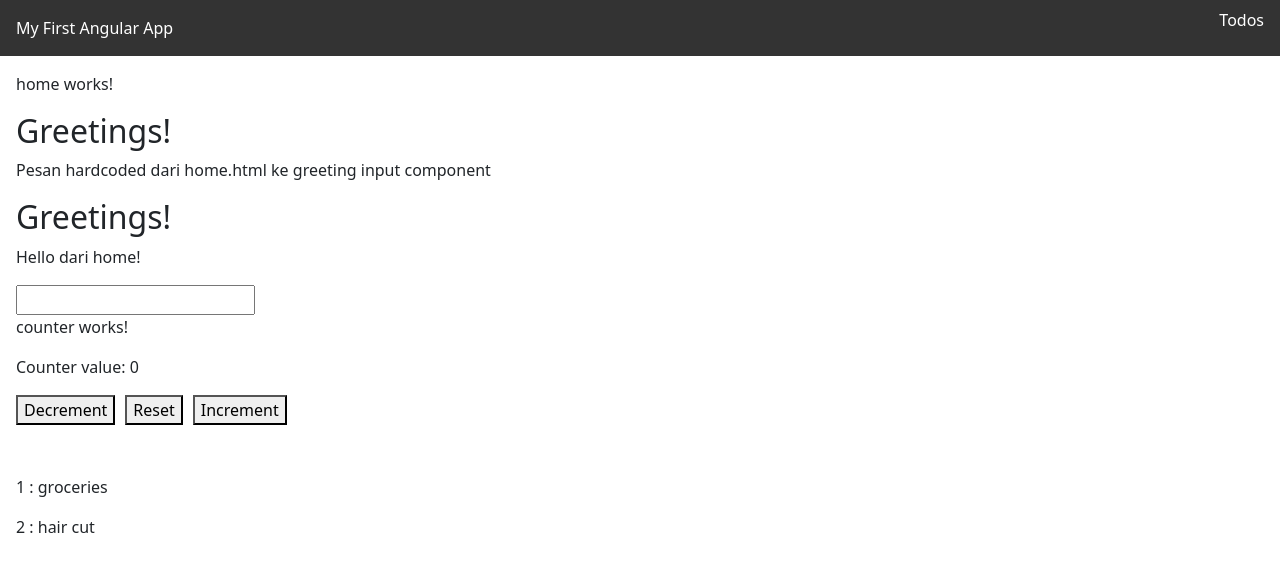
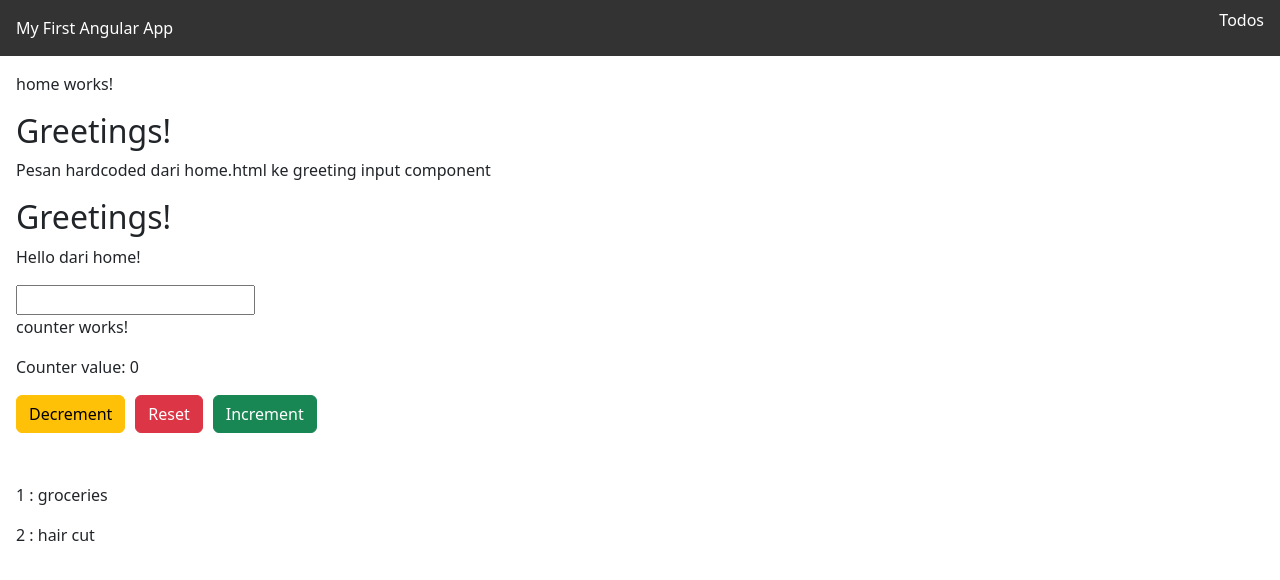
Before and after one commit to n0tx/angular-20, an Angular app: page / in a window 1280 px wide. Shown: the top 580 px of the page. Built offline with nearby package versions, Linux system fonts and the light colour scheme.

Commit message:
menambahkan bootstrap style button pada komponen counter.html

```diff
--- a/src/app/components/counter/counter.html
+++ b/src/app/components/counter/counter.html
@@ -1,6 +1,6 @@
 <p>{{ counterMessage() }}</p>
 <p>Counter value: {{ counterValue() }}</p>
 
-<button (click) = "decrement()">Decrement</button>
-<button (click) = "reset()">Reset</button>
-<button (click) = "increment()">Increment</button>
+<button (click) = "decrement()" class="btn btn-warning">Decrement</button>
+<button (click) = "reset()" class="btn btn-danger">Reset</button>
+<button (click) = "increment()" class="btn btn-success">Increment</button>
```
